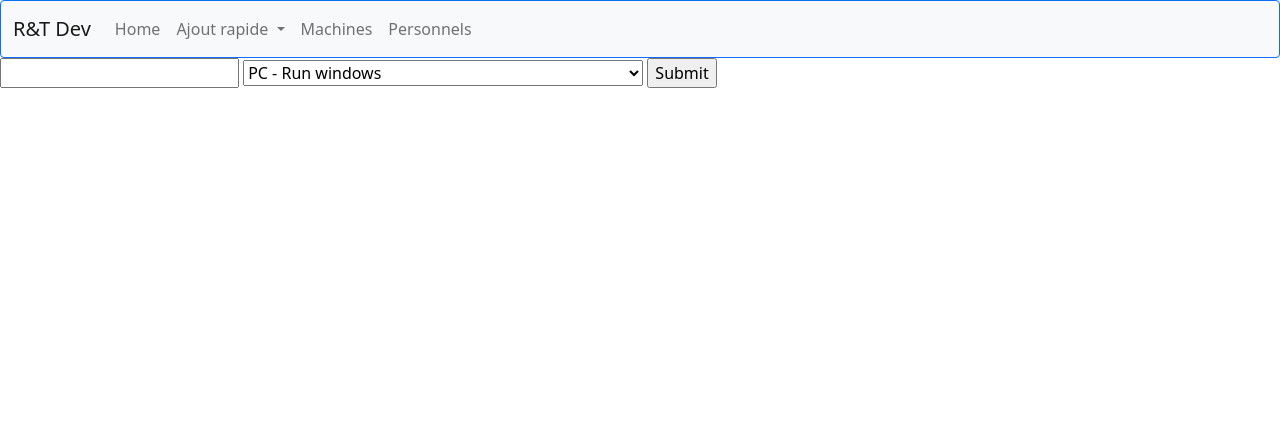
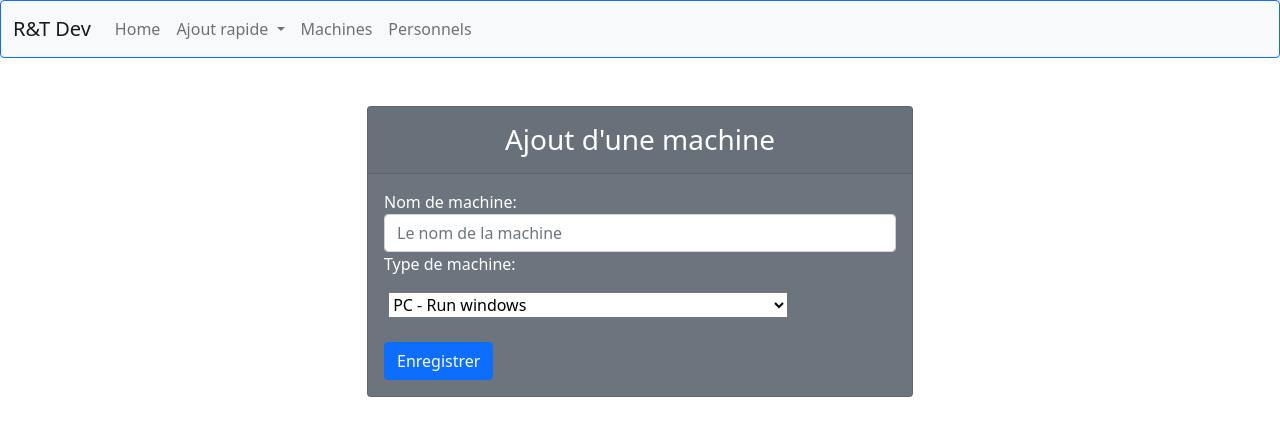
Before and after one commit to Cliff4537/django, a Django app: page /computerApp/add-machine in a window 1280 px wide. Shown: the top 436 px of the page. Run offline with Django 4.2, Linux system fonts and the light colour scheme; parts of the project's set-up code (start-up, migrations or seed data) failed here and were passed over; some libraries are stand-ins or nearby versions.

Commit message:
Ajout de paramètre dans les classes personnel et machine
Ajout de paramètre dans les classes personnel et machine
Amélioration visuel du rendu de l'ajout de machine

```diff
--- a/computermngt/computerApp/forms.py
+++ b/computermngt/computerApp/forms.py
@@ -1,6 +1,6 @@
 from django import forms
 from django.core.exceptions import ValidationError
-from .models import Machine
+from .models import Machine,Personnel
 
 class AddMachineForm(forms.Form) :
 
@@ -27,6 +27,9 @@ class AddMachineForm(forms.Form) :
 class AddPersonnelForm(forms.Form) :
     secu = forms.CharField(required=True, label = 'Numero de secu')
     nom = forms.CharField(required=True, label = 'Nom du personnel')
+    prenom = forms.CharField(required=True, label = 'Prenom du personnel')
+    genre = forms.ChoiceField(choices=Personnel.GENRE, label='Genre')
+    site = forms.ChoiceField(choices=Personnel.SITE, label='Site')
 
     def clean_secu(self):
         data = self.cleaned_data["secu"]
@@ -41,3 +44,9 @@ class AddPersonnelForm(forms.Form) :
             raise ValidationError(('Erreur de format pour le champ nom'))
 
         return data
+    def clean_prenom(self):
+        data = self.cleaned_data["prenom"]
+        if len(data) > 50:
+            raise ValidationError(('Erreur de format pour le champ nom'))
+
+        return data
--- a/computermngt/computerApp/templates/computerApp/machine_add.html
+++ b/computermngt/computerApp/templates/computerApp/machine_add.html
@@ -1,10 +1,134 @@
-{% extends "index.html"%}
+{% extends 'index.html' %}
+
+{% block content %}
+<div class="container">
+  <div class="row justify-content-center">
+    <div class="col-md-6">
+      <div class= "card text-white bg-secondary mt-5">
+        <div class="card-header">
+          <h3 class="card-title row justify-content-center mt-2">Ajout d'une machine</h3>
+        </div>
+        <div class="card-body ">
+          <form method="post">
+            {% csrf_token %}
+            <div class="form-group">
+            <label for="nom">Nom de machine:</label>
+            <input class="form-control" type="text" placeholder="Le nom de la machine" name="nom">
+            </div>
+            <div class="form-group">
+                <p>Type de machine:</p>
+                <label for="{{ form.mach.id_for_label }}"></label>
+                {{ form.mach }}
+              </div>
+            <button type="submit" class="btn btn-primary mt-4">Enregistrer</button>
+          </form>
+        </div>
+      </div>
+    </div>
+  </div>
+</div>
+{% endblock %}
+
+
+
+
+
+
+
+
+
+
+
+
+
+
+
+
+
+
+
+
+
+
+
+
+
+
+{% comment %} {% extends 'index.html' %}
+
+{% block content %}
+<div class="container">
+  <div class="row justify-content-center">
+    <div class="col-md-6">
+      <div class="card mt-4">
+        <div class="card-header">
+          <h4 class="card-title row justify-content-center">Ajout d'une machine</h4>
+        </div>
+        <div class="card-body black">
+          <form method="post">
+            {% csrf_token %}
+            <div class="form-group">
+                <p>Nom:</p>
+              <label for="{{ form.nom.id_for_label }}"></label>
+              {{ form.nom }}
+            </div>
+            <div class="form-group">
+                <p>Type de machine:</p>
+                <label for="{{ form.mach.id_for_label }}"></label>
+                {{ form.mach }}
+              </div>
+            <button type="submit" class="btn btn-primary">Enregistrer</button>
+          </form>
+        </div>
+      </div>
+    </div>
+  </div>
+</div>
+{% endblock %} {% endcomment %}
+
+
+
+    {% comment %} {% extends 'index.html' %}
+
+{% block content %}
+<div class="container">
+  <div class="row justify-content-center">
+    <div class="col-md-6">
+      <div class= "card text-white bg-secondary mt-5">
+        <div class="card-header">
+          <h3 class="card-title row justify-content-center mt-2">Ajout d'une machine</h3>
+        </div>
+        <div class="card-body ">
+          <form method="post">
+            {% csrf_token %}
+            <div class="form-group">
+            <label for="nom">Nom de machine:</label>
+            <input class="form-control" type="text" placeholder="Le nom de la machine" name="form.nom">
+            </div>
+            <div class="form-group">
+                <p>Type de machine:</p>
+                <label for="{{ form.mach.id_for_label }}"></label>
+                {{ form.mach }}
+              </div>
+            <button type="submit" class="btn btn-primary mt-4">Enregistrer</button>
+          </form>
+        </div>
+      </div>
+    </div>
+  </div>
+</div>
+{% endblock %} {% endcomment %}
+
+{% comment %} {% extends "index.html"%}
 
 {% block content%}
 <form method="post">
     {% csrf_token %}
-{{form.nom}}
+ <h1>Nom de la machine<h1>
+    {{form.nom}}
+ <h1>Choix du materiel<h1>
 {{form.mach}}
-<input type="submit" value ="Submit">
+<input type="submit" value ="Envoyer">
 </form>
     {% endblock %}
+ {% endcomment %}
--- a/computermngt/computerApp/templates/computerApp/personnel_add.html
+++ b/computermngt/computerApp/templates/computerApp/personnel_add.html
@@ -5,6 +5,9 @@
     {% csrf_token %}
     {{form.secu}}
     {{form.nom}}
+    {{form.prenom}}
+    {{form.genre}}
+    {{form.site}}
 <input type="submit" value ="Envoyer">
 </form>
     {% endblock %}
--- a/computermngt/computerApp/views.py
+++ b/computermngt/computerApp/views.py
@@ -67,8 +67,13 @@ def personnel_add_form(request):
   if request.method == 'POST':
     form = AddPersonnelForm(request.POST or None)
     if form.is_valid():
-      new_personnel = Personnel(nom=form.cleaned_data['nom'],
-                        secu=form.cleaned_data['secu'])
+      new_personnel = Personnel(
+      nom=form.cleaned_data['nom'],
+      genre=form.cleaned_data['genre'],
+      secu=form.cleaned_data['secu'],
+      prenom=form.cleaned_data['prenom'],
+      site=form.cleaned_data['genre'],
+      )
       new_personnel.save()
       return redirect ('personnels')
   else:
```
Also changed, not shown: computermngt/computerApp/models.py (+15 -0 lines), computermngt/computerApp/migrations/0001_initial.py, computermngt/computerApp/migrations/0002_alter_machine_maintenancedate.py, computermngt/computerApp/migrations/0003_alter_machine_maintenancedate.py, computermngt/computerApp/migrations/0004_alter_machine_maintenancedate.py, computermngt/computerApp/migrations/0005_alter_machine_maintenancedate.py, computermngt/computerApp/migrations/0006_personnel_genre_alter_machine_maintenancedate.py (added), computermngt/computerApp/migrations/0007_alter_machine_maintenancedate.py, computermngt/computerApp/migrations/0009_alter_machine_maintenancedate_alter_personnel_genre.py (added), computermngt/computerApp/migrations/0010_alter_machine_maintenancedate.py, computermngt/computerApp/migrations/0011_alter_machine_maintenancedate.py, computermngt/computerApp/migrations/0012_alter_machine_maintenancedate.py, computermngt/computerApp/migrations/0013_alter_machine_maintenancedate.py, computermngt/computerApp/migrations/0014_personnel_site_alter_machine_maintenancedate.py (added), 1 more files.
